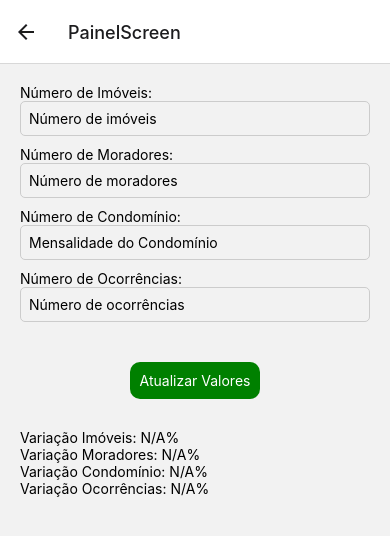
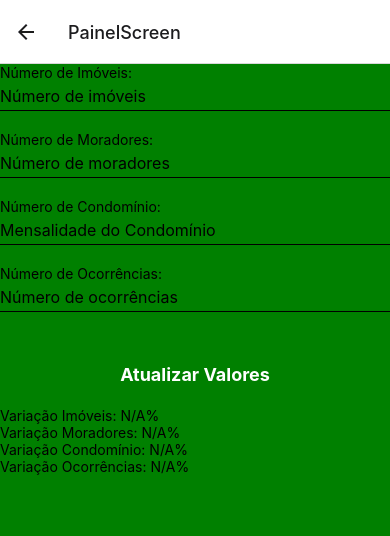
Before and after one commit to WesleyEstevam/mobile-condominium, a React Native app: screen /PainelScreen in a window 390 px wide. Shown: the top 536 px of the page. Built offline with nearby package versions, Linux system fonts and the light colour scheme.

Commit message:
Update Profile Screens and Morador Screens

```diff
--- a/package.json
+++ b/package.json
@@ -23,14 +23,15 @@
     "react-native": "^0.72.6",
     "react-native-animatable": "^1.3.3",
     "react-native-calendars": "^1.1302.0",
+    "react-native-camera": "^4.2.1",
     "react-native-datepicker": "^1.7.2",
     "react-native-keyboard-aware-scroll-view": "^0.9.5",
     "react-native-modal-datetime-picker": "^17.1.0",
-    "react-native-reanimated": "~3.3.0",
+    "react-native-reanimated": "^3.6.1",
     "react-native-safe-area-context": "4.6.3",
     "react-native-screens": "~3.22.0",
     "react-native-segmented-control-tab": "^4.0.0",
-    "react-native-svg": "^14.0.0",
+    "react-native-svg": "^14.1.0",
     "react-native-vector-icons": "^10.0.2",
     "react-native-web": "~0.19.6"
   },
--- a/src/pages/Profile/Telas/PainelScreen/styles.jsx
+++ b/src/pages/Profile/Telas/PainelScreen/styles.jsx
@@ -3,30 +3,101 @@ import { StyleSheet } from "react-native";
 const styles = StyleSheet.create({
   container: {
     flex: 1,
-      padding: 20,
+    backgroundColor: "green",
+    width: "100%",
+    justifyContent: "left",
+    alignItems: "left",
+  },
+  containerHeader: {
+    marginTop: "10%",
+    marginBottom: "2%",
+    paddingStart: "5%",
+    alignItems: "flex-start",
+  },
+  message: {
+    fontSize: 28,
+    fontWeight: "bold",
+    color: "#fff",
+    marginTop: 20,
+    marginLeft: 20,
+  },
+  containerForm: {
+    backgroundColor: "white",
+    flex: 8,
+    borderTopLeftRadius: 25,
+    borderTopRightRadius: 25,
+    paddingStart: "5%",
+    paddingEnd: "5%",
+    width: "100%",
+    alignItems: "left",
+    paddingTop: 20, // Ajuste do espaçamento no topo
+  },
+  title: {
+    fontSize: 20,
+    marginTop: 28,
+    marginBottom: 10,
+  },
+  input: {
+    borderBottomWidth: 1,
+    height: 30,
+    marginBottom: 20,
+    fontSize: 16,
+    width: "100%", // Take the full width
   },
   button: {
     backgroundColor: "green",
-      padding: 10,
-      margin: 10,
-      borderRadius: 10,
+    width: "100%",
+    borderRadius: 10, // Ajuste do raio da borda
+    paddingVertical: 12, // Ajuste do espaçamento vertical
+    marginTop: 20, // Ajuste do espaçamento no topo
+    justifyContent: "center",
+    alignItems: "center",
   },
   buttonText: {
+    color: "#fff",
+    fontSize: 18,
+    fontWeight: "bold",
+    marginBottom: 10,
+  },
+  errorText: {
+    color: "red",
+    marginTop: 5,
+  },
+  backButton: {
+    marginTop: 14,
+  },
+  backButtonText: {
+    fontWeight: "bold",
+    fontSize: 18,
+    alignSelf: "flex-start",
+    marginTop: 10,
+    marginBottom: 10,
+  },
+  segmentedControl: {
+    flexDirection: "row",
+    justifyContent: "space-between",
+    marginVertical: 10,
+    width: "100%",
+  },
+  segmentedControlItem: {
+    flex: 1,
+    borderColor: "#ccc",
+    borderWidth: 1,
+    padding: 8,
+    alignItems: "center",
+  },
+  segmentedControlText: {
+    color: "black",
+  },
+  segmentedControlItemSelected: {
+    backgroundColor: "green",
+  },
+  segmentedControlTextSelected: {
     color: "white",
   },
-    input: {
-      borderWidth: 1,
-      borderColor: "#ccc",
-      borderRadius: 5,
-      padding: 8,
-      marginBottom: 10,
-    },
-    buttonContainer: {
-
-      justifyContent: "center",
-      alignItems: "center",
-      paddingTop: 20,
-      paddingBottom: 20,
+  label: {
+    marginTop: 30,
+    fontSize: 18,
   },
 });
 
--- a/src/pages/Profile/index.js
+++ b/src/pages/Profile/index.js
@@ -1,8 +1,15 @@
 import React from "react";
-import { View, Text, TouchableOpacity, StyleSheet, Image } from "react-native";
+import {
+  View,
+  TouchableOpacity,
+  Image,
+  PermissionsAndroid,
+} from "react-native";
 import { useNavigation } from "@react-navigation/native";
-import styles from "./styles";
+import Icon from "react-native-vector-icons/AntDesign";
+import MoradorStyles from "../Morador/style";
 import sidebarImage from "../../assets/LOGO_TRANSPARENTE.png";
+import { RNCamera } from "react-native-camera";
 
 export default function Profile() {
   const navigation = useNavigation();
@@ -11,37 +18,48 @@ export default function Profile() {
     navigation.navigate(screenName);
   };
 
+  const requestCameraPermission = async () => {
+    try {
+      const granted = await PermissionsAndroid.request(
+        PermissionsAndroid.PERMISSIONS.CAMERA,
+        {
+          title: "Permissão de Câmera",
+          message: "Precisamos da sua permissão para acessar a câmera",
+          buttonNeutral: "Pergunte-me depois",
+          buttonNegative: "Cancelar",
+          buttonPositive: "OK",
+        }
+      );
+      if (granted === PermissionsAndroid.RESULTS.GRANTED) {
+        navigation.navigate("CameraScreen");
+      } else {
+        console.log("Permissão de câmera negada");
+      }
+    } catch (err) {
+      console.warn(err);
+    }
+  };
+
   return (
-    <View style={styles.container}>
-      <View style={styles.sidebar}>
-        <Image source={sidebarImage} style={styles.sidebarImage} />
-
+    <View style={MoradorStyles.container}>
+      <View
+        style={[
+          MoradorStyles.bottomButtonsContainer,
+          { backgroundColor: "green" },
+        ]}
+      >
         <TouchableOpacity
-          style={styles.sidebarButton}
+          style={MoradorStyles.bottomButton}
           onPress={() => handleNavigation("PainelScreen")}
         >
-          <Text style={styles.sidebarButtonText}>Painel</Text>
+          <Icon name="profile" size={50} color="white" />
         </TouchableOpacity>
 
         <TouchableOpacity
-          style={styles.sidebarButton}
-          onPress={() => handleNavigation("VisitasScreen")}
+          style={MoradorStyles.bottomButton}
+          onPress={requestCameraPermission}
         >
-          <Text style={styles.sidebarButtonText}>Visitas</Text>
-        </TouchableOpacity>
-
-        <TouchableOpacity
-          style={styles.sidebarButton}
-          onPress={() => handleNavigation("Reservas")}
-        >
-          <Text style={styles.sidebarButtonText}>Reservas</Text>
-        </TouchableOpacity>
-
-        <TouchableOpacity
-          style={styles.sidebarButton}
-          onPress={() => handleNavigation("Ocorrência")}
-        >
-          <Text style={styles.sidebarButtonText}>Ocorrência</Text>
+          <Icon name="camerao" size={50} color="white" />
         </TouchableOpacity>
       </View>
     </View>
--- a/src/pages/SignIn/index.js
+++ b/src/pages/SignIn/index.js
@@ -106,7 +106,7 @@ export default function SignIn() {
         <View style={styles.bottomButtonsContainer}>
           <TouchableOpacity
             style={styles.button}
-            onPress={() => navigation.navigate("Morador")}
+            onPress={() => navigation.navigate("Profile")}
           >
             <Text style={styles.buttonText}>Acessar</Text>
           </TouchableOpacity>
```
Also changed, not shown: 2 other files (tests, documents, lock files or other folders). Lines whose indentation alone changed are shown as unchanged.
